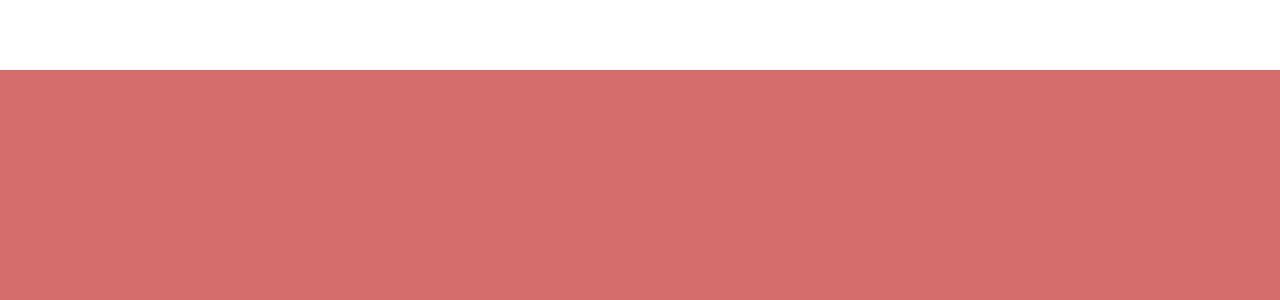
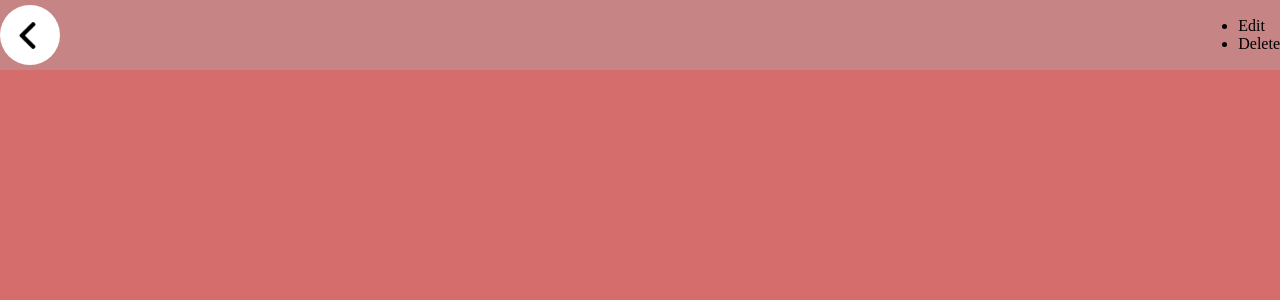
Before and after one commit to m-joseph27/Library-app_React.js, a React (Create React App) app: page / in a window 1280 px wide. Shown: the top 300 px of the page. Built offline with nearby package versions, Linux system fonts and the light colour scheme.

Commit message:
edit navbar

```diff
--- a/src/pages/Detail.jsx
+++ b/src/pages/Detail.jsx
@@ -1,12 +1,21 @@
 import React, {Component} from 'react'
 import "../scss/Detail.scss"
+import Arrow from "../assets/img/left-arrow.png"
 
 class Detail extends Component   {
   render() {
     return(
       <>
         <div className="detailwrapper">
-          <div className="navDetail"></div>
+          <div className="navDetail">
+            <div className="navArrow"><img src={Arrow} alt="arrow"></img></div>
+            <div className="listEdit">
+              <ul>
+              <li>Edit</li>
+              <li>Delete</li>
+              </ul>
+            </div>
+          </div>
           <div className="jumbotronDetail"></div>
           <div className="detailBook"></div>
         </div>
--- a/src/scss/Detail.scss
+++ b/src/scss/Detail.scss
@@ -11,6 +11,28 @@ html, body{
   .navDetail{
     width: 100%;
     height: 70px;
-    background-color: white;
+    background-color: rgb(199, 132, 132);
+    display: flex;
+    align-items: center;
+    justify-content: space-between;
+    .navArrow{
+      width: 60px;
+      height: 60px;
+      background-color: #fff;
+      border-radius: 100%;
+      display: flex;
+      justify-content: center;
+      align-items: center;
+      padding-right: 5px;
+      box-sizing: border-box;
+      img{
+        object-fit: cover;
+        width: 45%;
+        height: 45%;
+      }
+      .listEdit{
+        display: flex;
+      }
+    }
   }
 }
```
